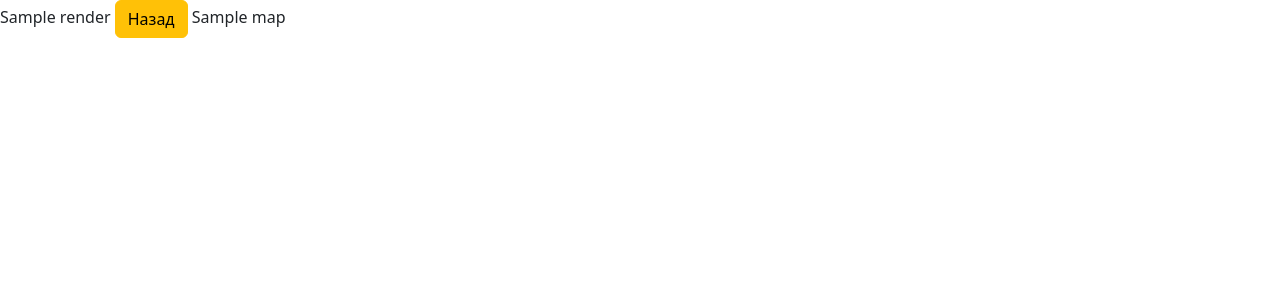
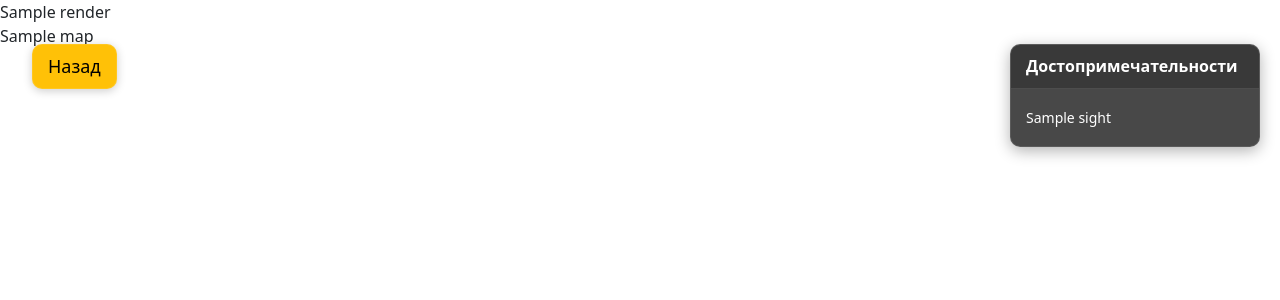
Before and after one commit to MrDzhofik/Kursach_TRPS, a Django app: template show-route-webapp/templates/showroute.html in a window 1280 px wide. Shown: the top 300 px of the page. Run offline with Django 3.2, Linux system fonts and the light colour scheme; tables that the repository leaves empty hold one stand-in row (values such as "Sample post"); the template is opened without the code that fills it: values that come from a table or form of the project are taken from there, most other values are stand-ins (such as "Sample title", 1, 10 or a date in 2020); parts of the project's set-up code (start-up, migrations or seed data) failed here and were passed over; some libraries are stand-ins or nearby versions.

Commit message:
Добавил список достопримечательностей на карту

```diff
--- a/show-route-webapp/route/distance.py
+++ b/show-route-webapp/route/distance.py
@@ -15,6 +15,9 @@ def min_dist(row: list, indexes):
 
 # Расчет расстояния геогрaфических точек
 def calc_distance(points):
+    coord = []
+    for point in points:
+        coord.append((point[1], point[2]))
     distance = []
     dist = []
     for i in range(len(points)):
@@ -22,7 +25,7 @@ def calc_distance(points):
             if j == i:
                 dist.append(100000000)
             else:
-                dist.append(round(geodesic(points[i], points[j]).km, 2))
+                dist.append(round(geodesic(coord[i], coord[j]).km, 2))
         distance.append(dist)
         dist = []
 
--- a/show-route-webapp/route/forms.py
+++ b/show-route-webapp/route/forms.py
@@ -5,4 +5,6 @@ class IntForm(forms.Form):
     start_point = forms.IntegerField(label="Начальная точка", required=True)
     dynamic_filed_1 = forms.IntegerField(label="Промежуточная точка",
                                          required=True)
+    dynamic_filed_2 = forms.IntegerField(label="Промежуточная точка",
+                                         required=True)
     end_point = forms.IntegerField(label="Конечная точка", required=True)
--- a/show-route-webapp/route/models.py
+++ b/show-route-webapp/route/models.py
@@ -20,3 +20,6 @@ class Sight(models.Model):
     class Meta:
         db_table = 'sight'
         managed = False
+
+    def __str__(self):
+        return self.name
--- a/show-route-webapp/route/views.py
+++ b/show-route-webapp/route/views.py
@@ -15,8 +15,12 @@ def home(request):
 @csrf_exempt
 def showroute(request):
     data = request.POST
-    figure = makeroute(data)
+    sights_name = []
+    sights, figure = makeroute(data)
+    for sight in sights:
+        sights_name.append(sight[0])
     context = {
+        'sights': sights_name,
         'map': figure._repr_html_()
         }
     return render(request, 'showroute.html', context)
--- a/show-route-webapp/static/css/showroute.css
+++ b/show-route-webapp/static/css/showroute.css
@@ -2,3 +2,114 @@
     text-decoration: none;
     color: black;
 }
+
+.map-overlay {
+    position: relative;
+    width: 100%;
+    height: 100%;
+}
+
+.map-control {
+    position: absolute;
+    z-index: 1000;
+    backdrop-filter: blur(5px);
+    border: none;
+    border-radius: 10px;
+    padding: 8px 15px;
+    font-size: 18px;
+    cursor: pointer;
+    box-shadow: 0 2px 10px rgba(0, 0, 0, 0.2);
+    transition: all 0.2s ease;
+    border: 1px solid rgba(255, 255, 255, 0.1);
+    top: 20px;
+    left: 2.5%;
+    display: flex;
+    align-items: center;
+    gap: 5px;
+}
+
+.map-control:hover {
+    background-color: gold;
+}
+
+.sights-overlay {
+    position: absolute;
+    top: 20px;
+    right: 20px;
+    width: 250px;
+    background: rgba(40, 40, 40, 0.85);
+    /* Темный полупрозрачный фон */
+    backdrop-filter: blur(5px);
+    /* Эффект размытия */
+    border-radius: 10px;
+    color: white;
+    box-shadow: 0 4px 15px rgba(0, 0, 0, 0.3);
+    z-index: 1000;
+    overflow: hidden;
+    border: 1px solid rgba(255, 255, 255, 0.1);
+}
+
+.sights-header {
+    display: flex;
+    justify-content: space-between;
+    align-items: center;
+    padding: 12px 15px;
+    background: rgba(0, 0, 0, 0.2);
+    border-bottom: 1px solid rgba(255, 255, 255, 0.1);
+}
+
+.sights-header h3 {
+    margin: 0;
+    font-size: 16px;
+    font-weight: 600;
+}
+
+.close-btn {
+    background: none;
+    border: none;
+    color: white;
+    font-size: 20px;
+    cursor: pointer;
+    opacity: 0.7;
+    padding: 0 5px;
+}
+
+.close-btn:hover {
+    opacity: 1;
+}
+
+.sights-content {
+    max-height: 60vh;
+    overflow-y: auto;
+    padding: 10px 15px;
+}
+
+.sights-content ul {
+    list-style: none;
+    padding: 0;
+    margin: 0;
+}
+
+.sights-content li {
+    padding: 8px 0;
+    border-bottom: 1px solid rgba(255, 255, 255, 0.05);
+    font-size: 14px;
+}
+
+.sights-content li:last-child {
+    border-bottom: none;
+}
+
+/* Стили для скроллбара */
+.sights-content::-webkit-scrollbar {
+    width: 6px;
+}
+
+.sights-content::-webkit-scrollbar-track {
+    background: rgba(0, 0, 0, 0.1);
+}
+
+.sights-content::-webkit-scrollbar-thumb {
+    background: rgba(255, 255, 255, 0.2);
+    border-radius: 3px;
+}
--- a/show-route-webapp/templates/showroute.html
+++ b/show-route-webapp/templates/showroute.html
@@ -7,10 +7,24 @@
 </head>
 
 <body>
-	<button onclick="window.history.back()" class="btn btn-warning">Назад</button>
 	{% if map %}
+	<div class="map-overlay">
 
-	{{map | safe}}
+		{{map | safe}}
+		<button onclick="window.history.back()" class="map-control btn btn-warning">Назад</button>
+		<div class="sights-overlay">
+			<div class="sights-header">
+				<h3>Достопримечательности</h3>
+			</div>
+			<div class="sights-content">
+				<ul>
+					{% for name in sights %}
+					<li>{{ name }}</li>
+					{% endfor %}
+				</ul>
+			</div>
+		</div>
+	</div>
 	<script>
 		{ { map.script.render | safe } }
 	</script>
```
Also changed, not shown: show-route-webapp/route/route.py (+12 -10 lines).
